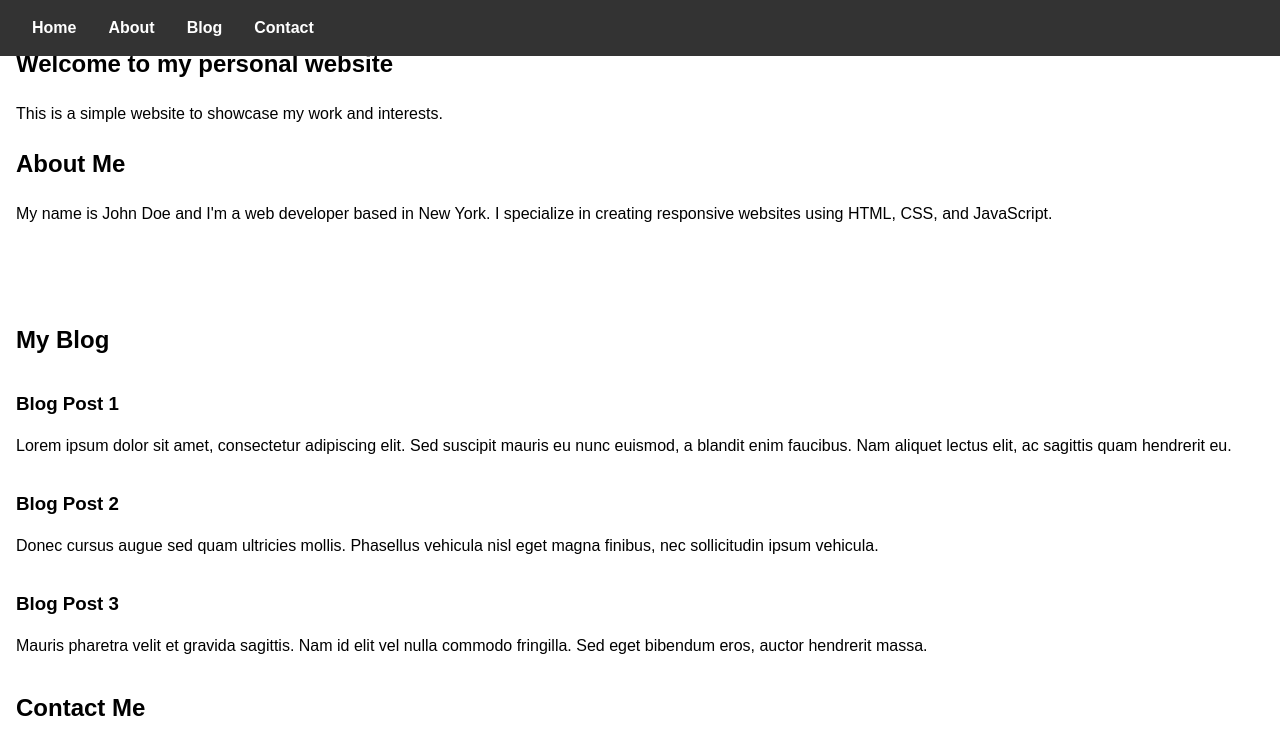
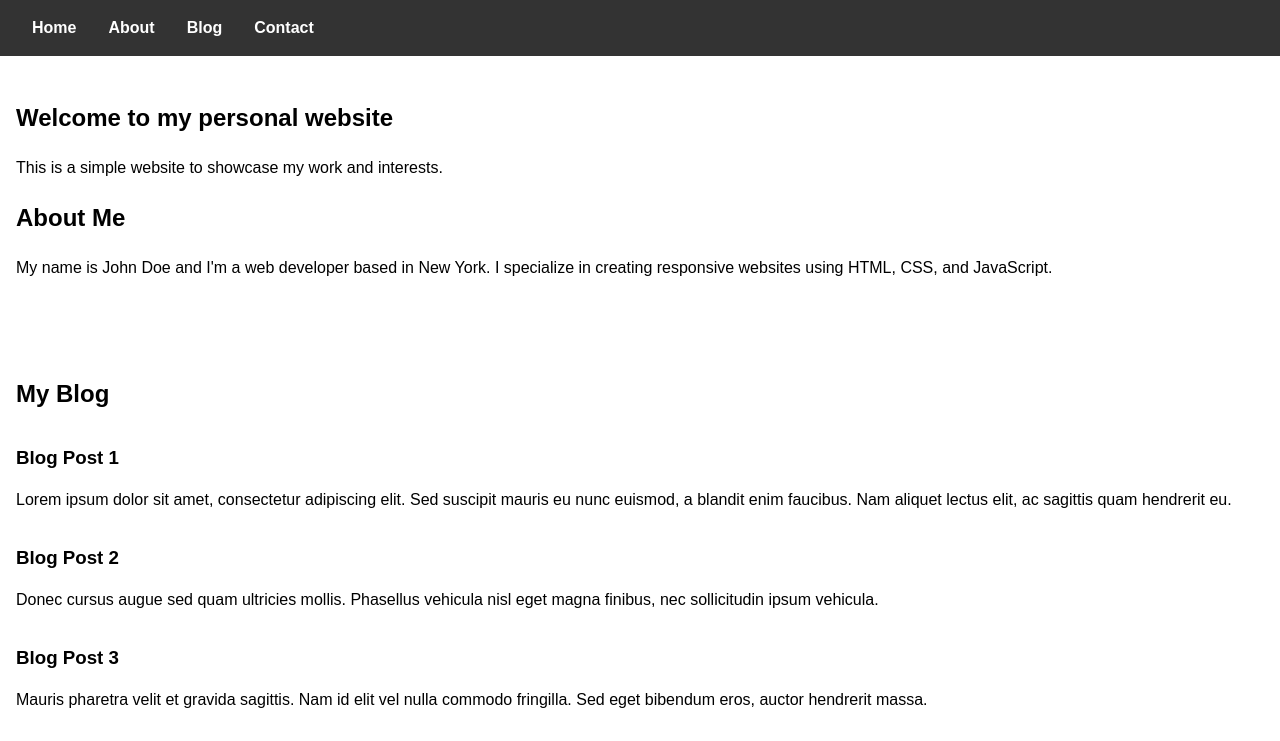
Before and after one commit to ShaneBerhoff/WebsiteTest, a plain HTML site: page index.html in a window 1280 px wide. Shown: the top 741 px of the page. Drawn offline with Linux system fonts and the light colour scheme.

Commit message:
Update style.css

```diff
--- a/style.css
+++ b/style.css
@@ -59,7 +59,6 @@
     flex: 1;
     margin-top: 4rem;
     padding: 1rem;
-    margin-top: 10px;
     }
 
     /* Style the blog post element */
```
